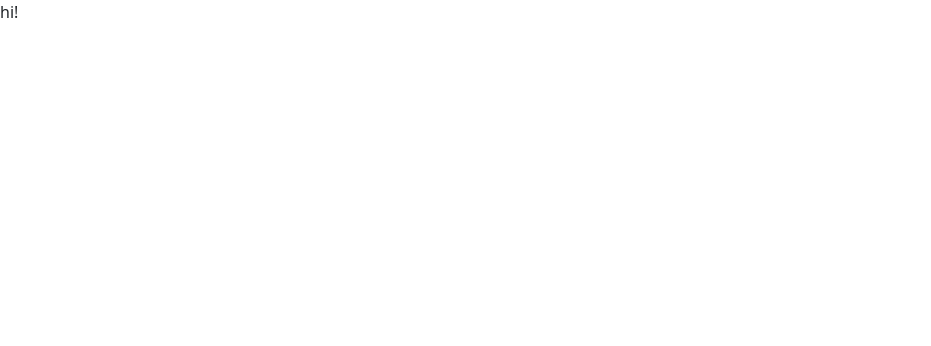
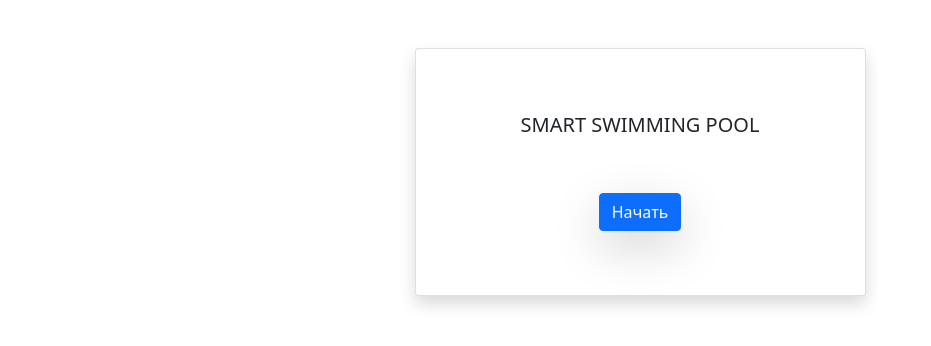
Before and after one commit to Anisia-Klimenko/smart_swimming_pool_IoT, a React (Create React App) app in the folder client0/: page / in a window 1280 px wide. Shown: the top 346 px of the page, without its empty margins (0-931 px from the left). Built offline with nearby package versions, Linux system fonts and the light colour scheme.

Commit message:
splash screen

```diff
--- a/client0/src/App.tsx
+++ b/client0/src/App.tsx
@@ -6,7 +6,7 @@ import './App.css';
 import Button from 'react-bootstrap/Button';
 import 'bootstrap/dist/css/bootstrap.min.css';
 
-import Splash from './screens/splash/splash'
+import Splash from './screens/splash'
 
 function App() {
   return (
--- /dev/null
+++ b/client0/src/screens/splash.tsx
@@ -0,0 +1,28 @@
+import React from 'react';
+import {Link} from 'react-router-dom';
+import 'bootstrap/dist/css/bootstrap.min.css';
+import {Button, Container, Row, Col, Card} from "react-bootstrap";
+
+class Splash extends React.Component {
+	render() {
+	return (
+		<Container className='container-fluid text-center d-flex flex-column'>
+			<Row className="justify-content-md-center align-items-center flex-fill">
+				<Col md='5' className='pt-5'>
+					<Card className='shadow'><Card.Body className='pt-5 mt-3'>
+						<Card.Title className='pb-5'>
+							SMART SWIMMING POOL
+						</Card.Title>
+						<Card.Text className='pb-5'>
+							<Button variant="primary" className='shadow-lg'>
+								Начать
+							</Button>
+						</Card.Text>
+					</Card.Body></Card>
+				</Col>
+			</Row>
+		</Container>
+	)
+}}
+
+export default Splash;
--- a/client0/src/screens/splash/splash.tsx
+++ /dev/null
@@ -1,13 +0,0 @@
-import React from 'react';
-import {Link} from 'react-router-dom';
-
-class Splash extends React.Component {
-	render() {
-	return (
-		<div>
-			hi!
-		</div>
-	)
-}}
-
-export default Splash;
```
Also changed, not shown: 1 other file (tests, documents, lock files or other folders).
